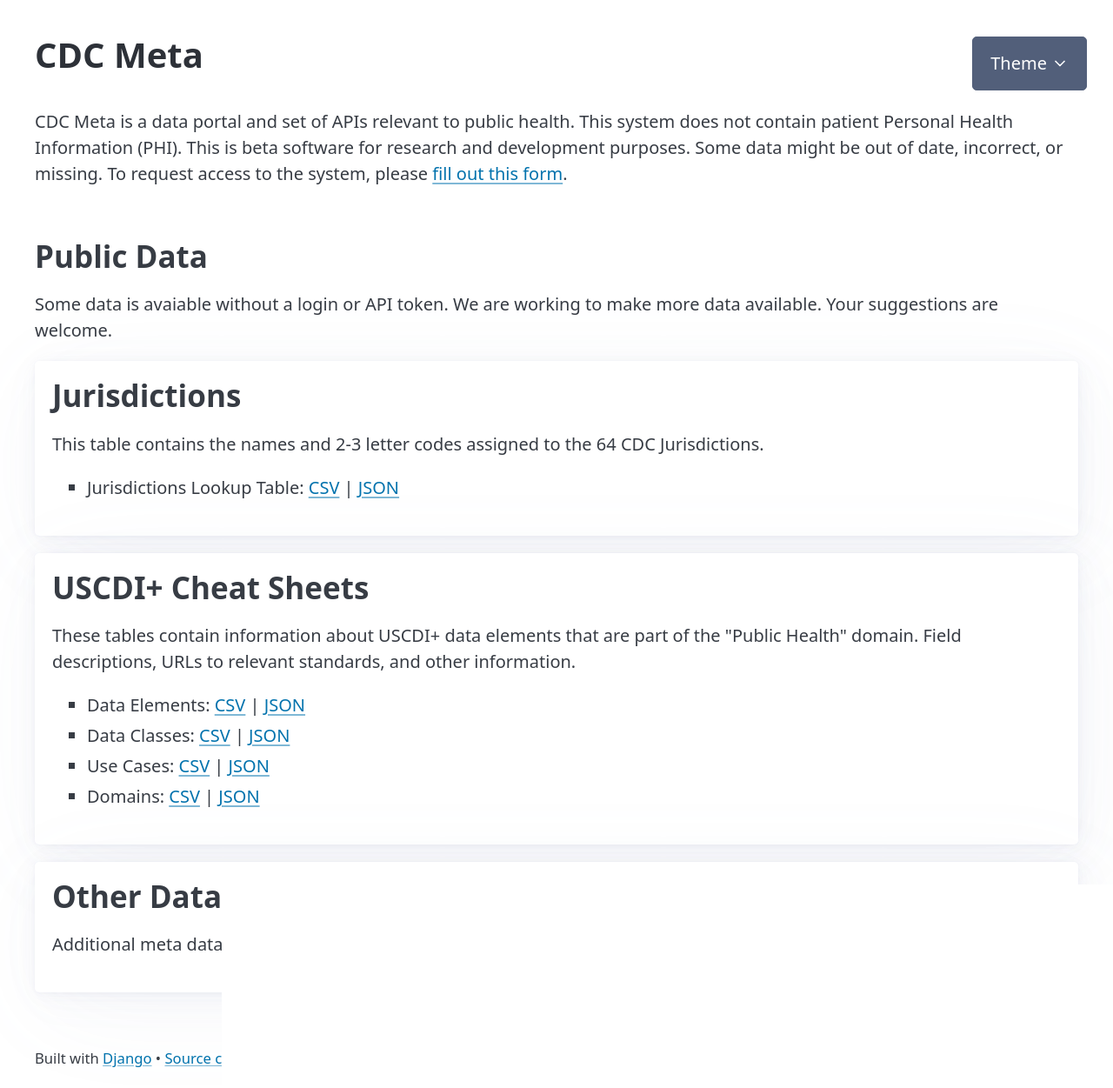
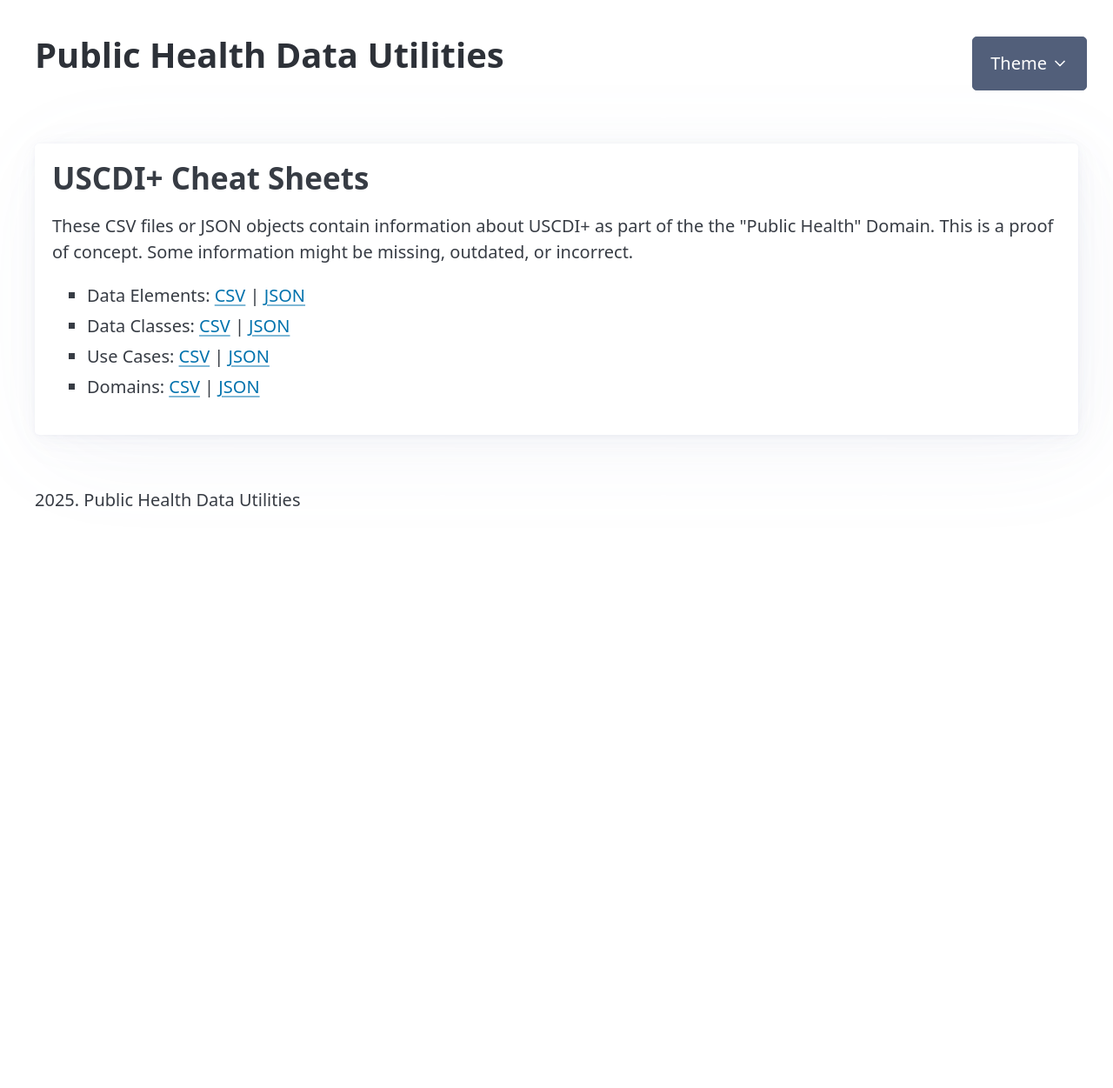
Before and after one commit to CDCgov/rmeta, a Django app: template apps/report_metadata/templates/report_metadata/index.html in a window 1280 px wide. Shown: the whole page at 87% size. After the commit the page ends 582 px from the top, so only its background shows below. Run offline with Django 5.2, Linux system fonts and the light colour scheme; the template is opened without the code that fills it, so the values that code supplies are empty; some libraries are stand-ins or nearby versions.

Commit message:
Removing CDCMeta as name

```diff
--- a/apps/report_metadata/templates/report_metadata/authenticated-home.html
+++ b/apps/report_metadata/templates/report_metadata/authenticated-home.html
@@ -24,8 +24,7 @@
         </nav>
         <hgroup>
             <p>Hello {{request.user.first_name}}. We're glad you're here :-).
-                CDC Meta is a data portal and set of APIs
-                relevant to public health.
+
                 This is beta software for research and development purposes.
                 Some data might be out of date, incorrect, or missing.
 
--- a/apps/report_metadata/templates/report_metadata/index.html
+++ b/apps/report_metadata/templates/report_metadata/index.html
@@ -5,9 +5,8 @@
     <meta charset="utf-8" />
     <meta name="viewport" content="width=device-width, initial-scale=1" />
     <meta name="color-scheme" content="light dark" />
-    <title>CDC Meta</title>
-    <meta name="description" content="CDC Meta is a data portal and set of APIs
-    relevant to public health." />
+    <title>Public Health Data Utilities</title>
+    <meta name="description" content="An informative collection of links to APIs, data sets, and endpoints that are relevant to efficient health information exchange." />
 
     <!-- Pico.css -->
     <link
@@ -24,7 +23,7 @@
       <nav>
 
           <ul>
-              <li><h1><strong>CDC Meta</strong></h1></li>
+              <li><h1><strong>Public Health Data Utilities</strong></h1></li>
             </ul>
 
           <ul>
@@ -40,58 +39,24 @@
           </li>
         </ul>
       </nav>
-      <hgroup>
-          <p>CDC Meta is a data portal and set of APIs
-            relevant to public health.
-          This system does not contain patient Personal Health Information (PHI).
 
-                This is beta software for research and development purposes.
-                Some data might be out of date, incorrect, or missing.
-                To request access to the system, please
-                <a href={% url 'request_access' %}>fill out this form</a>.
-            </p>
-          </hgroup>
-        </p>
-
-        </hgroup>
     </header>
     <!-- ./ Header -->
 
     <!-- Main -->
     <main class="container">
 
-      <!-- Typography-->
-      <section id="typography">
-        <h2>Public Data</h2>
-        <p>
-          Some data is avaiable without a login or API token. We are working to make more data available.
-          Your <href="https://github.com/CDCgov/rmeta/issues">suggestions</a> are welcome.
-        </section>
 
-
-      <!-- Article-->
-      <article id="article">
-        <h2>Jurisdictions</h2>
-        <p>
-          This table contains the names and 2-3 letter codes assigned to the 64 CDC Jurisdictions.
-          <ul>
-            <li>Jurisdictions Lookup Table:
-              <a href="{% url 'report_meta:public_type_csv' 'Jurisdiction' %}" >CSV</a> |
-              <a href="{% url 'report_meta:public_type_json' 'Jurisdiction' %}" >JSON</a>
-            </li>
-          </ul>
-        </p>
-      </article>
 
       <!-- Article-->
       <article id="article">
         <h2>USCDI+ Cheat Sheets</h2>
         <p>
-          These tables contain information about USCDI+
-          data elements that are part of the "Public Health" domain.
-          Field descriptions, URLs to relevant standards,
-          and other information.
-
+          These CSV files or JSON objects contain information about USCDI+ as part of the
+          the "Public Health" Domain. This is a proof of concept. Some information might
+          be missing, outdated, or incorrect.
+        </p>
+      </p>
           <ul>
           <li>Data Elements: <a href="{% url 'report_meta:public_type_csv_module' 'DataElementType' 'uscdi' %}" >CSV</a> |
             <a href="{% url 'report_meta:public_type_json_module' 'DataElementType' 'uscdi' %}" >JSON</a></li>
@@ -104,18 +69,8 @@
 
             <li>Domains: <a href="{% url 'report_meta:public_type_csv_module' 'DomainType' 'uscdi' %}" >CSV</a> |
             <a href="{% url 'report_meta:public_type_json_module' 'DomainType'  'uscdi' %}" >JSON</a></li>
-
           </ul>
 
-        </p>
-      </article>
-      <!-- ./ Article-->
-
-      <!-- Article-->
-      <article id="article">
-        <h2>Other Data</h2>
-        <p>
-          Additional meta data is avaiable with a <a href="/accounts/login">login</a>.</p>
         </p>
       </article>
       <!-- ./ Article-->
@@ -126,12 +81,9 @@
 
     <!-- Footer -->
     <footer class="container">
-      <small
-        >Built with <a href="https://www.djangoproject.com/">Django</a> •
-        <a href="https://github.com/CDCgov/rmeta/"
-          >Source code</a
-        ></small
-      >
+      <p>
+         {% now "Y" %}. Public Health Data Utilities
+      </p>
     </footer>
     <!-- ./ Footer -->
 
```
